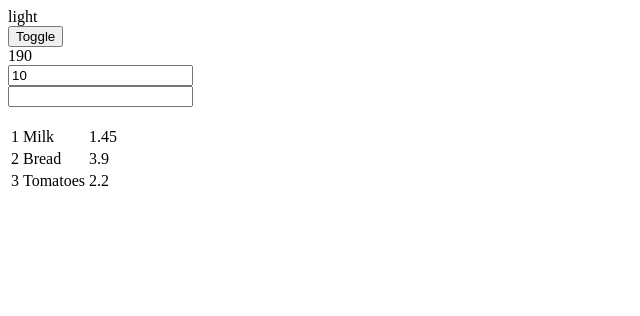
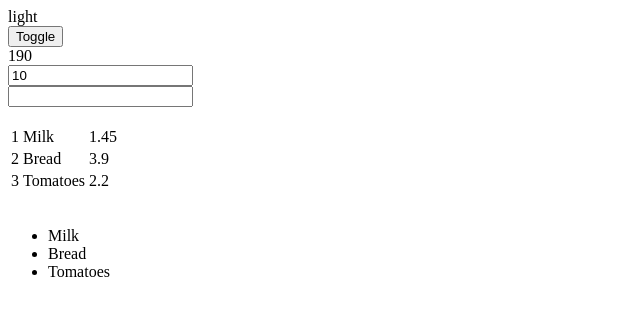
Before and after one commit to snigdharangineni/Light-and-dark-Mode-angular-signals-example, an Angular app: page / in a window 1280 px wide. Shown: the top 316 px of the page, without its empty margins (0-640 px from the left). Built offline with nearby package versions, Linux system fonts and the light colour scheme.

Commit message:
Signal inputs

```diff
--- a/src/app/app.component.html
+++ b/src/app/app.component.html
@@ -18,5 +18,7 @@
     <td>{{product.name}}</td>
     <td>{{product.price}}</td>
   </tr></tbody>
+</table>
 
-</table>
+<br>
+<product-list [products]="allProducts"></product-list>
--- a/src/app/app.component.ts
+++ b/src/app/app.component.ts
@@ -2,12 +2,13 @@ import { Component } from '@angular/core';
 import { RouterOutlet } from '@angular/router';
 import { signal, effect, computed } from '@angular/core';
 import { CommonModule } from '@angular/common';
-
+import { Product } from '../product';
+import { ProductListComponent } from './product-list/product-list.component';
 
 @Component({
   selector: 'app-root',
   standalone: true,
-  imports: [RouterOutlet, CommonModule],
+  imports: [RouterOutlet, CommonModule, ProductListComponent],
   templateUrl: './app.component.html',
   styleUrl: './app.component.css'
 })
@@ -15,6 +16,12 @@ export class AppComponent {
   title = 'angular-signals-example';
 
   theme = signal('light');
+
+  allProducts: Product[] = [
+    {id: 1, name: "Milk", price: 1.45},
+    {id: 2, name: "Bread", price: 3.90},
+    {id: 3, name: "Tomatoes", price: 2.20}
+  ]
 
   label = this.theme();
 
--- /dev/null
+++ b/src/app/product-list/product-list.component.html
@@ -0,0 +1,5 @@
+<ul>
+    <li *ngFor="let product of products()">
+        {{product.name}}
+    </li>
+</ul>
--- /dev/null
+++ b/src/app/product-list/product-list.component.ts
@@ -0,0 +1,15 @@
+import { Component, computed, input } from '@angular/core';
+import { CommonModule } from '@angular/common';
+import { Product } from '../../product';
+
+@Component({
+  selector: 'product-list',
+  standalone: true,
+  imports: [CommonModule],
+  templateUrl: './product-list.component.html',
+  styleUrl: './product-list.component.css'
+})
+export class ProductListComponent {
+
+  products = input.required<Product[]>()
+}
--- /dev/null
+++ b/src/product.ts
@@ -0,0 +1,7 @@
+export class Product {
+    constructor (
+        public id: number,
+        public name: string,
+        public price: number
+    ){}
+}
```
Also changed, not shown: src/app/product-list/product-list.component.css (added), 1 other file (tests, documents, lock files or other folders).
